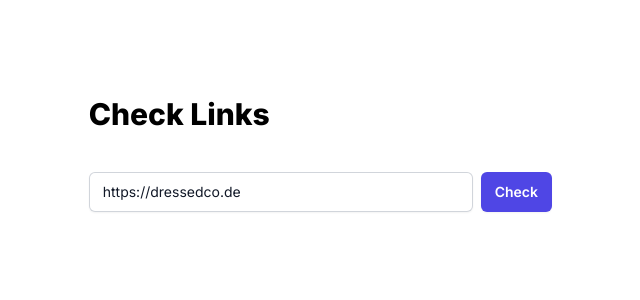
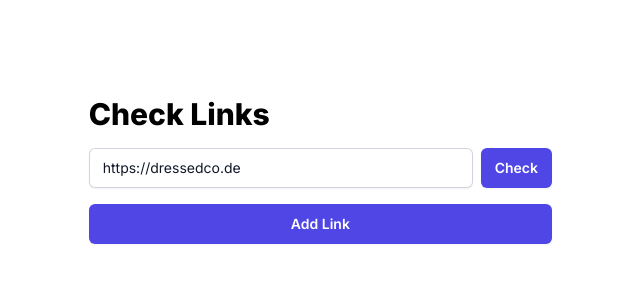
Before and after one commit to khnn/relaunch-tool, a Next.js app: page / in a window 1280 px wide. Shown: the top 300 px of the page, without its empty margins (88-728 px from the left). Built offline with nearby package versions, Linux system fonts and the light colour scheme.

Commit message:
> 1 link

```diff
--- a/components/CheckLinks.tsx
+++ b/components/CheckLinks.tsx
@@ -24,6 +24,14 @@
     }))
   }
 
+  const addLink = () => {
+    setLinks([...links, {
+      id: `url-${links.length + 1}`,
+      value: "",
+      status: "unchecked",
+    }])
+  }
+
   return (
     <>
       <h1 className='text-3xl font-extrabold'>Check Links</h1>
@@ -32,6 +40,7 @@
         links.map((link) =>
           <LinkInput key={link.id} link={link} updateLinks={updateLinks} />
         )}
+      <button className="mt-4 block w-full rounded-md bg-indigo-600 px-3.5 py-2.5 text-center text-sm font-semibold text-white shadow-sm hover:bg-indigo-500 focus-visible:outline focus-visible:outline-2 focus-visible:outline-offset-2 focus-visible:outline-indigo-600" onClick={addLink}>Add Link</button>
     </>
   )
 }
--- a/components/LinkInput.tsx
+++ b/components/LinkInput.tsx
@@ -31,7 +31,7 @@
 
   return (
     <>
-      <div className="flex gap-2 mt-10">
+      <div className="flex gap-2 mt-4">
         <div className="relative">
           <input type='url' className="block w-96 rounded-md border-0 px-3.5 py-2 text-gray-900 shadow-sm ring-1 ring-inset ring-gray-300 placeholder:text-gray-400 focus:ring-2 focus:ring-inset focus:ring-indigo-600 sm:text-sm sm:leading-6" value={currentLink.value} onChange={(e) => setCurrentLink({ id: currentLink.id, value: e.currentTarget.value })} onKeyDown={(e) => {
             if (e.key === "Enter") {
```
Also changed, not shown: 1 other file (tests, documents, lock files or other folders).
